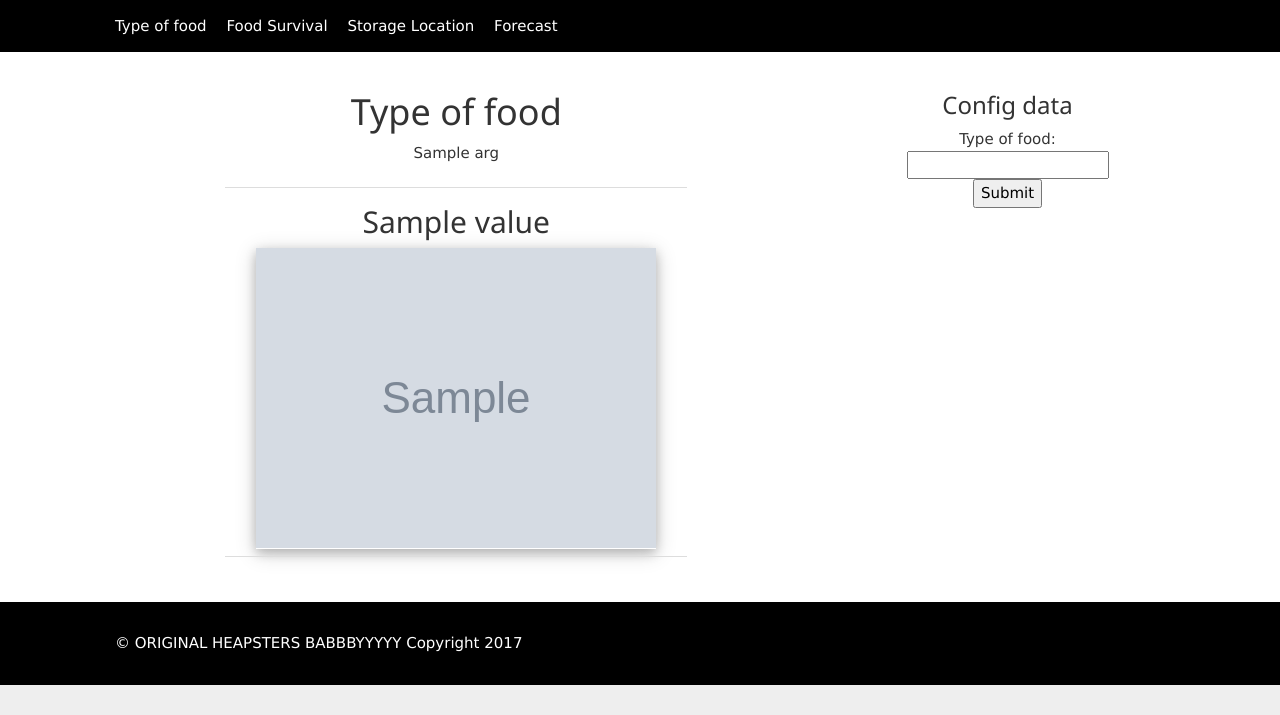
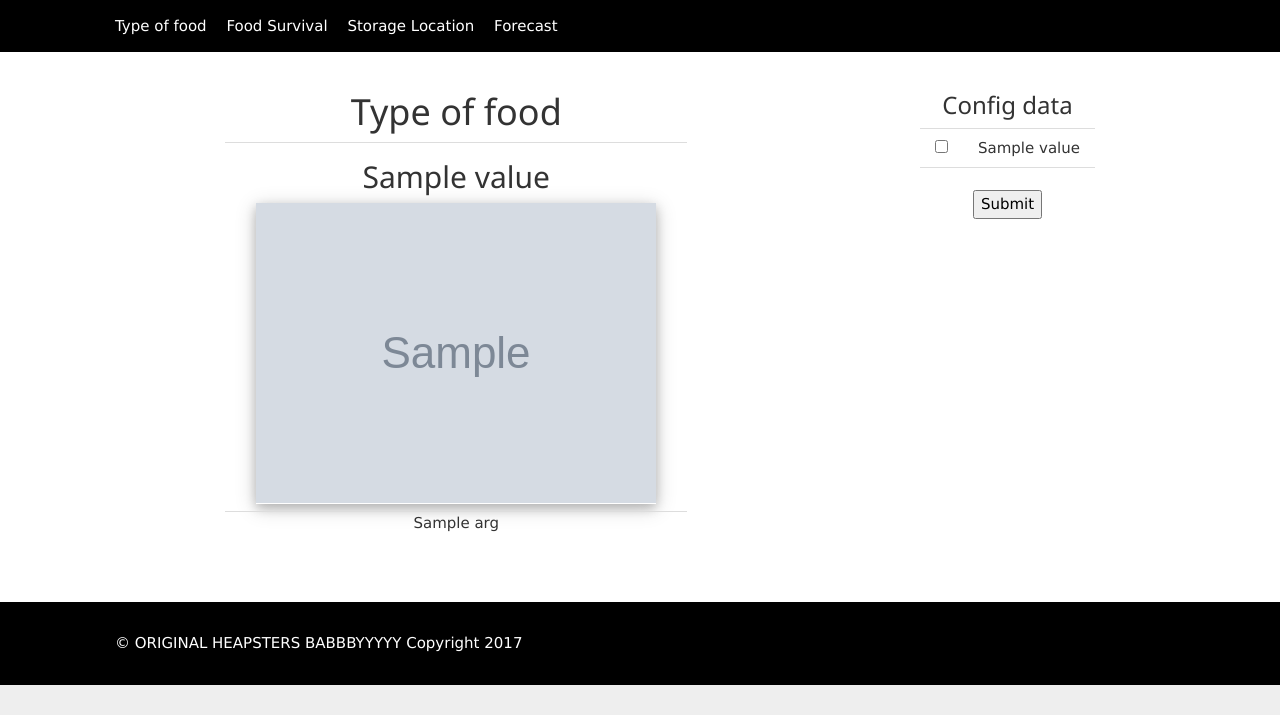
Before and after one commit to Original-heapsters/iDealStor, a Flask app: template templates/type_of_food.html in a window 1280 px wide. Shown: the part 85-800 px from the top of the page. Run offline with Flask 2, Linux system fonts and the light colour scheme; the template is opened without the code that fills it: most values are stand-ins (such as "Sample title", 1, 10 or a date in 2020); grey boxes marked "Sample" are stand-in pictures; parts of the project's set-up code (start-up, migrations or seed data) failed here and were passed over.

Commit message:
Working on selecting crops

```diff
--- a/app.py
+++ b/app.py
@@ -30,16 +30,15 @@ def type_of_food():
     typeOfFood = TypeOfFood()
     typeOfFood.hello()
     crops = {}
-
+    crops = typeOfFood.getCropJSON(os.path.abspath('./CropTypes.json'))
 
     if request.method == 'POST':
-        if request.files is not None:
-            crops = json.loads(typeOfFood.getCropCSV())
         args = []
-        args.append(request.form['TYPEOFFOOD'])
+        for item in request.form.getlist('crops'):
+            args.append(item)
+
         return render_template('type_of_food.html', args=args, crops=crops)
     else:
-        crops = typeOfFood.getCropJSON(os.path.abspath('./CropTypes.json'))
         return render_template('type_of_food.html', crops=crops)
 
 
--- a/templates/type_of_food.html
+++ b/templates/type_of_food.html
@@ -1,11 +1,6 @@
 {% extends "layout.html" %} {% block body %}
 <div class=main>
     <h1>Type of food</h1>
-    {% if args is not none %}
-      {% for arg in args %}
-        <p> {{ arg }} </p>
-      {% endfor %}
-    {% endif %}
     {% if crops is not none %}
       {% for key, value in crops.items() %}
         {% for crops in value %}
@@ -13,11 +8,16 @@
             <tr>
           {% for crop, cropData in crops.items() %}
           <td>
+
             <div class="w3-container">
               <center>
               <h2>{{ cropData["name"] }}</h2>
             </center>
-              <div class="w3-card-4" style="width:100%">
+              {% if cropData["name"] in args %}
+              <div class="w3-card-4 w3-blue" style="width:100%">
+                {% else %}
+                <div class="w3-card-4" style="width:100%">
+                {% endif %}
                 <img src="{{ url_for('static', filename = cropData["img"]) }}" style="width:100%">
                 <div class="w3-container w3-center">
                   <table>
@@ -42,12 +42,27 @@
         {% endfor %}
       {%endfor %}
     {% endif %}
+    {% if args is not none %}
+      {% for arg in args %}
+        <p> {{ arg }} </p>
+      {% endfor %}
+    {% endif %}
 </div>
 <div class=aside>
     <h3>Config data</h3>
     <form method="post" action="{{ url_for('type_of_food') }}">
-        Type of food:<br>
-        <input type="text" name="TYPEOFFOOD">
+      <table>
+      {% for key, value in crops.items() %}
+        {% for crops in value %}
+          {% for crop, cropData in crops.items() %}
+          <tr>
+            <td><input type="checkbox" name ="crops" value="{{ cropData["name"] }}">
+              <td>{{ cropData["name"] }}
+          </tr>
+          {% endfor %}
+        {% endfor %}
+      {% endfor %}
+    </table>
         <br>
         <input type="submit" value="Submit">
     </form>
```
